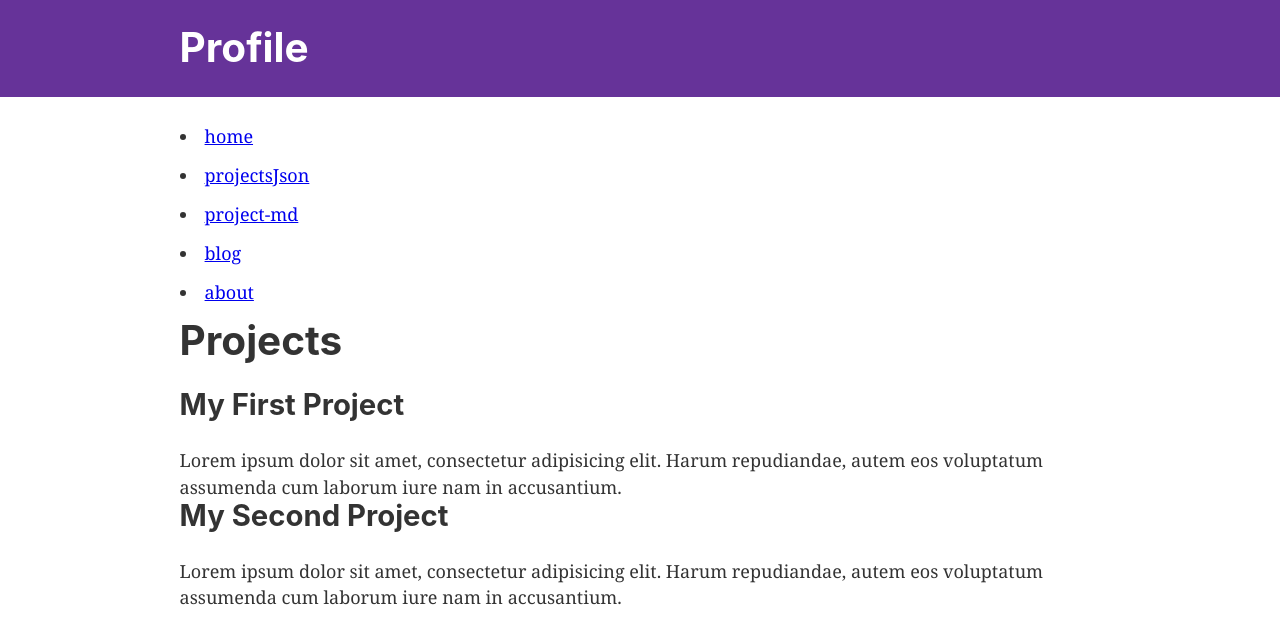
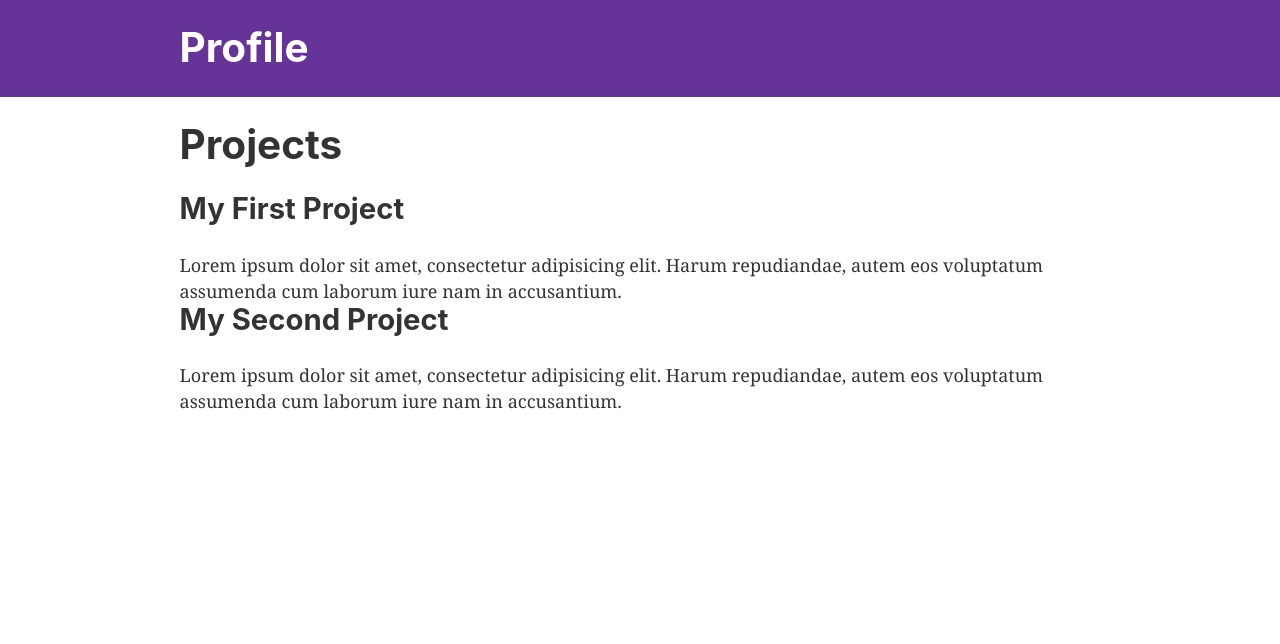
Before and after one commit to imadcollin/profile-cms, a Gatsby site: page /projectsJson in a window 1280 px wide. Built offline with nearby package versions, Linux system fonts and the light colour scheme; Gatsby itself is replaced by a stand-in of ours.

Commit message:
Clean up unused assets

```diff
--- a/src/components/layout.js
+++ b/src/components/layout.js
@@ -1,10 +1,8 @@
 import React from "react"
 import PropTypes from "prop-types"
-import { useStaticQuery, graphql, Link } from "gatsby"
-
+import { useStaticQuery, graphql } from "gatsby"
 import Header from "./header"
 import "./layout.css"
-import Links from "../constants/links"
 const Layout = ({ children }) => {
   const data = useStaticQuery(graphql`
     query SiteTitleQuery {
@@ -26,7 +24,6 @@ const Layout = ({ children }) => {
           padding: `0 1.0875rem 1.45rem`,
         }}
       >
-        <Links> </Links>
         <main>{children}</main>
       </div>
     </>
--- a/src/pages/projectsJson.js
+++ b/src/pages/projectsJson.js
@@ -2,7 +2,6 @@ import React from 'react';
 import { graphql } from 'gatsby';
 import Layout from '../components/layout';
 import SEO from '../components/seo';
-import Img from 'gatsby-image';
 
 const ProjectsPage = ({ data }) => (
   <Layout>
@@ -17,8 +16,6 @@ const ProjectsPage = ({ data }) => (
         <div key={project.node.id} >
             {console.log(project)}
           <div>
-          {/* <Img fluid={project.node.thumbnailImage.childImageSharp.fluid} /> */}
-
           </div>
           <div >
             <h2>{project.node.title}</h2>
```
